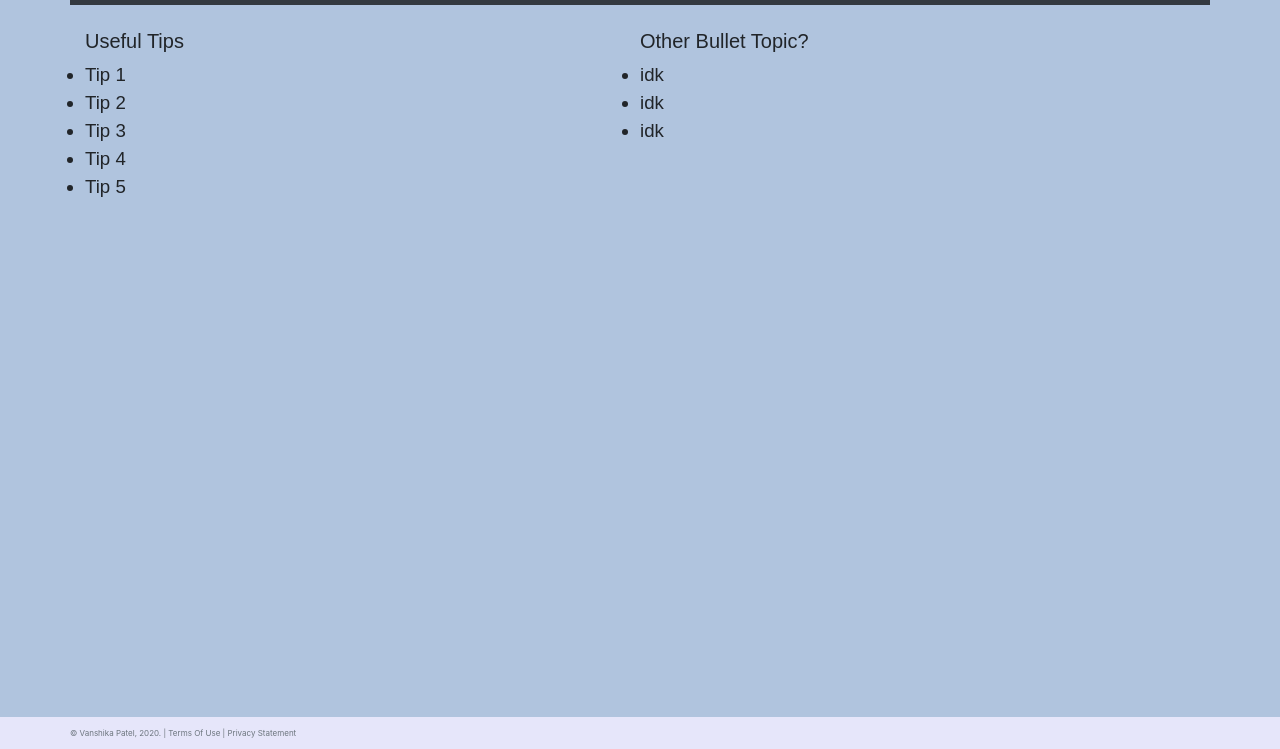
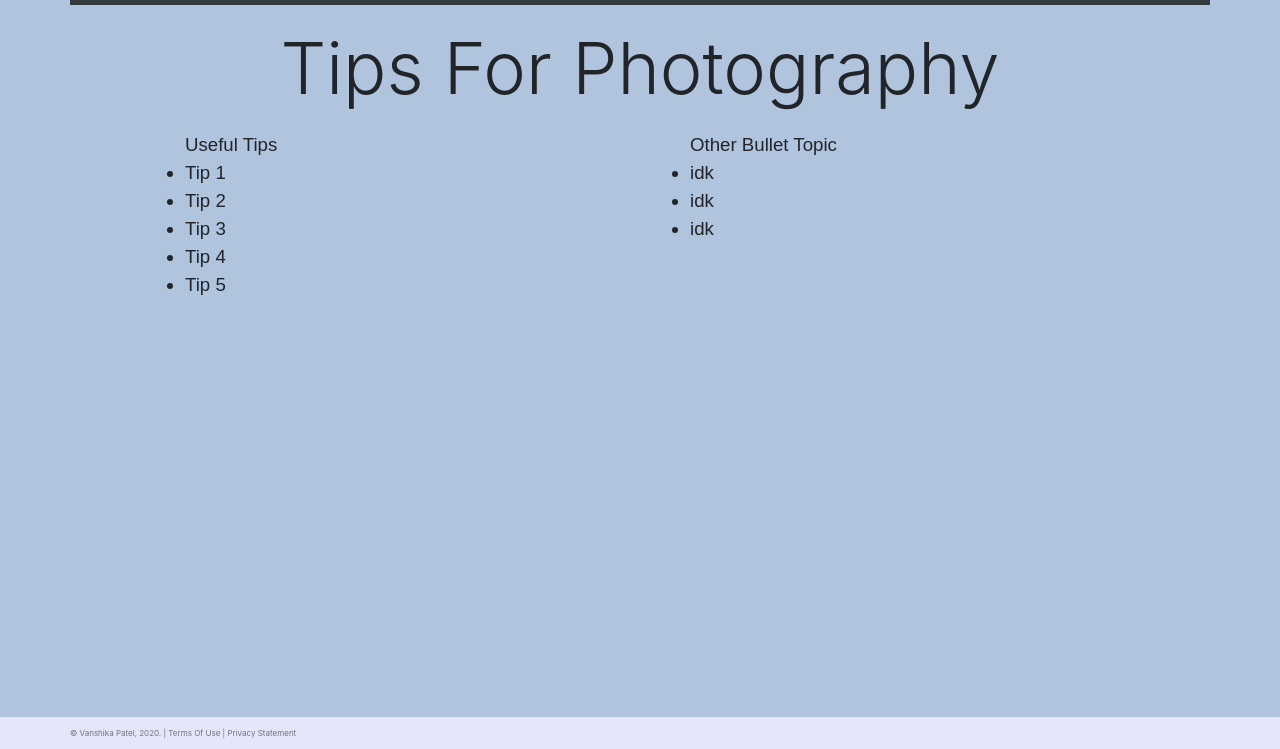
Before and after one commit to ae324/IS117Project, a plain HTML site: page tips.html in a window 1280 px wide. Shown: the part 51-800 px from the top of the page. Drawn offline with nearby package versions, Linux system fonts and the light colour scheme.

Commit message:
Update tips.html

```diff
--- a/tips.html
+++ b/tips.html
@@ -54,11 +54,11 @@
             </div>
         </nav>
     </div>
-
-    <br>
-    <div class="bullet-lists">
-        <div class="list-1">
-            <h5>Useful Tips</h5>
+    <div id="header" class="display-3" style="padding: 20px; text-align: center">
+        Tips For Photography
+    </div>
+    <div class="bullet-lists justify-content-center align-items-center" style="padding-left: 100px">
+        <div class="list-1"> Useful Tips
             <ul>
                 <li>Tip 1</li>
                 <li>Tip 2</li>
@@ -68,10 +68,8 @@
 
             </ul>
         </div>
-
         <div class="list-2">
-            <h5>Other Bullet Topic?</h5>
-
+            Other Bullet Topic
             <ul>
                 <li>idk</li>
                 <li>idk</li>
@@ -85,7 +83,6 @@
             <p></p>
         </div>
     </div>
-
 
 
     <footer class="footer page-footer font-small ">
```
